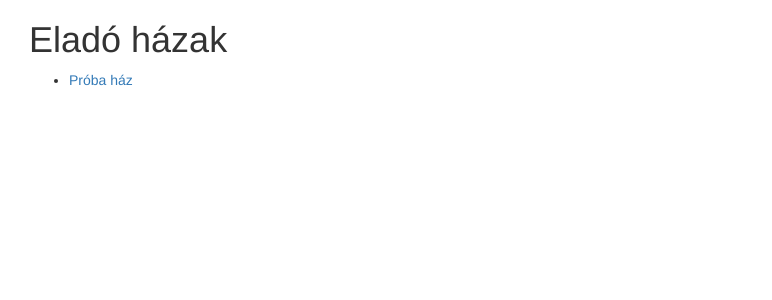
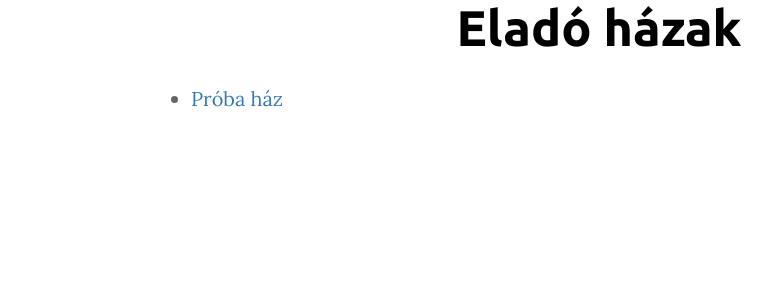
Before and after one commit to darabos/megingat, a Jekyll site: the page built from index.md, in a window 1280 px wide. Shown: the top 300 px of the page, without its empty margins (41-813 px from the left). Built offline with Jekyll 4.4.1, drawn with Linux system fonts in a browser that asks for light colours; nearby versions of some CDN libraries.

Commit message:
Csinosabb design az eladó oldalakra.

```diff
--- a/_layouts/elado.html
+++ b/_layouts/elado.html
@@ -4,10 +4,16 @@
     <meta charset="utf-8">
     <meta name="viewport" content="width=device-width, initial-scale=1">
     <title>{{ page.title }}</title>
-    <link rel="stylesheet" href="//netdna.bootstrapcdn.com/bootstrap/3.1.1/css/bootstrap.min.css">
+    <link rel="stylesheet" href="//netdna.bootstrapcdn.com/bootstrap/3.3.1/css/bootstrap.min.css">
+    <link rel="stylesheet" href="http://fonts.googleapis.com/css?family=Lora&subset=latin,latin-ext">
+    <link rel="stylesheet" href="http://fonts.googleapis.com/css?family=Ubuntu:700&subset=latin,latin-ext">
+    <link rel="stylesheet" href="/style/elado.css">
+    <script src="https://ajax.googleapis.com/ajax/libs/jquery/2.1.3/jquery.min.js"></script>
+    <script src="/scripts/imagesloaded.pkgd.min.js"></script>
+    <script src="/scripts/elado.js"></script>
   </head>
   <body>
-    <div class="container">
+    <div class="container-fluid content">
       {{ content }}
     <div>
   </body>
--- /dev/null
+++ b/scripts/elado.js
@@ -0,0 +1,49 @@
+$(function() {
+  $('.content').imagesLoaded(function() {
+    $('.content h1 img').wrap('<div class="parallax"></div>');
+    var parallax = $('.parallax');
+    parallax.each(function(i, el) {
+      var e = $(el);
+      var p = e.parent();
+      p.before(e);
+      e.append(p);
+      e.css({ height: calc(e).ph });
+    });
+
+    function calc(e) {
+      // bottom = y + ih + (s - y) / z
+      // bottom = s + wh
+      // bottom = y + ph
+      // s = y + ph - wh
+      // ph = ih + ph / z - wh / z
+      // ph = ih * z / (z - 1) - wh / (z - 1)
+      // ph / ih = r
+      // r * ih * (z - 1) = ih * z - wh
+      // r * ih * z - ih * z = r * ih - wh
+      // z = (r * ih - wh) / (r * ih - ih)
+      var ih = e.find('img').height() - 20;
+      var wh = $(window).height();
+      var r = 0.8;
+      var z = Math.max(2, (r * ih - wh) / (r * ih - ih));
+      var ph = Math.min(ih, ih * z / (z - 1) - wh / (z - 1));
+      console.log(ih, wh, r, z, ph);
+      return {ih: ih, wh: wh, r: r, z: z, ph: ph};
+    }
+
+    $(window).resize(function() {
+      parallax.each(function(i, el) {
+        var e = $(el);
+        e.css({ height: calc(e).ph });
+      });
+    });
+
+    $(window).scroll(function(e) {
+      var s = $(window).scrollTop();
+      parallax.each(function(i, el) {
+        var e = $(el);
+        var es = s - e.offset().top;
+        e.find('img').css({ transform: 'translate3d(0px, ' + es / calc(e).z + 'px, 0px)' });
+      });
+    });
+  });
+});
--- /dev/null
+++ b/style/elado.css
@@ -0,0 +1,54 @@
+.content {
+  padding: 0;
+}
+
+.content h1,
+.content h2,
+.content h3,
+.content h4 {
+  color: black;
+  font-weight: 700;
+  font-family: 'Ubuntu', sans-serif;
+  margin-left: 15%;
+  margin-right: 15%;
+}
+
+.content h1 {
+  font-size: 50px;
+  margin-top: 0;
+  text-align: center;
+  margin-left: 10%;
+  margin-right: 10%;
+  width: 80%;
+}
+
+.content img {
+  width: 100%;
+}
+
+.content p img {
+  width: 100%;
+  border-radius: 10px;
+}
+
+.content > * {
+  font-family: 'Lora', serif;
+  font-size: 20px;
+  color: rgba(0, 0, 0, 0.6);
+  margin-top: 30px;
+  margin-left: 15%;
+  margin-right: 15%;
+}
+
+.content .parallax {
+  margin: 0;
+  overflow: hidden;
+  position: relative;
+}
+
+.content .parallax h1 {
+  position: absolute;
+  bottom: 30px;
+  color: white;
+  text-shadow: 0 0 10px black;
+}
```
Also changed, not shown: elado/proba/index.md (+21 -3 lines), scripts/imagesloaded.pkgd.min.js (added).
